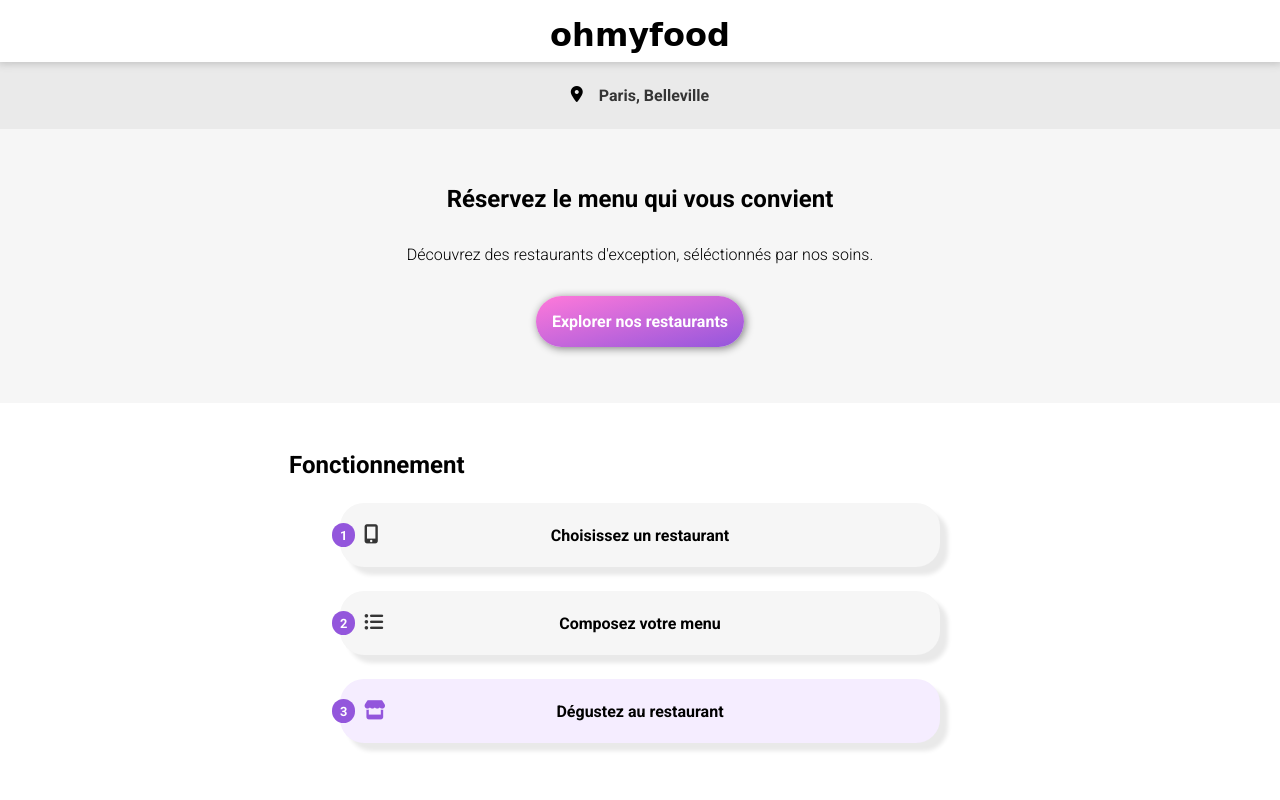
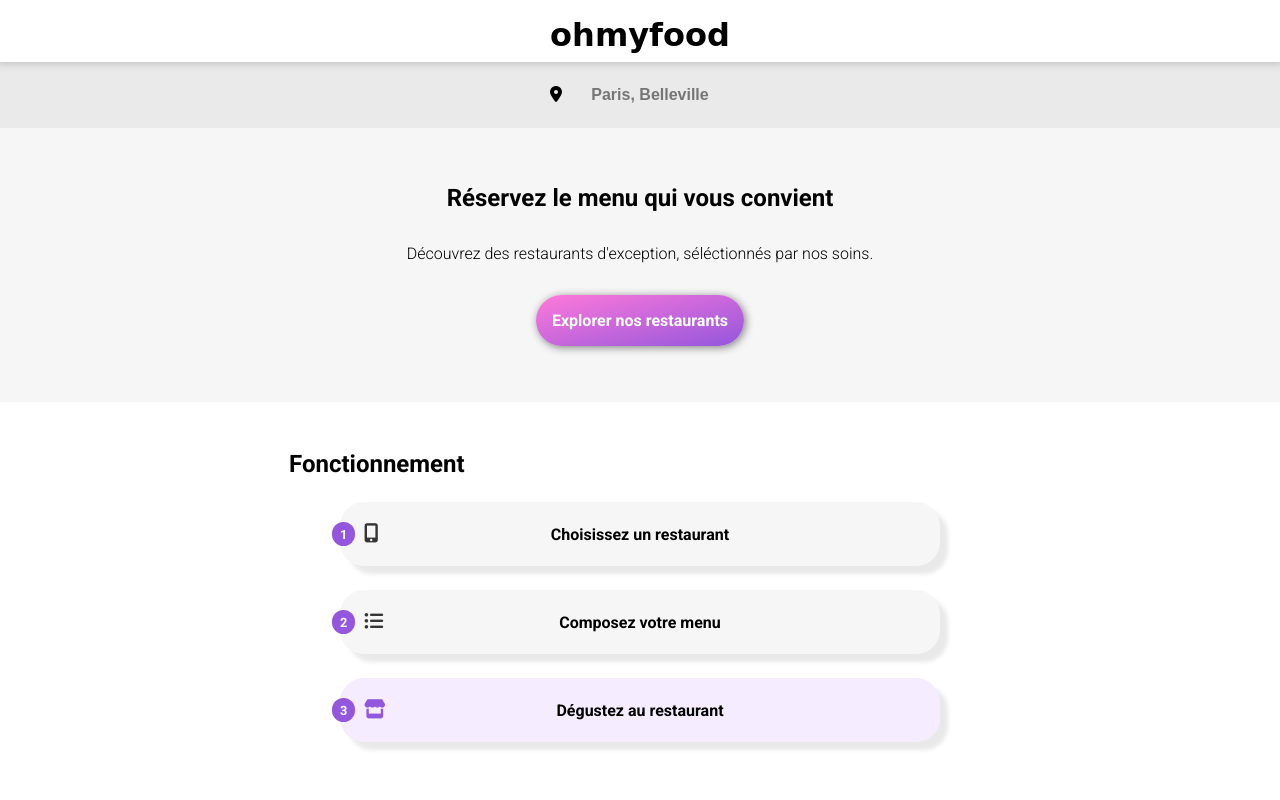
Before and after one commit to MickBsd/MickaelBoussard_3_21032021, a website: page public/index.html in a window 1280 px wide. Shown: the top 800 px of the page. Drawn offline with Linux system fonts and the light colour scheme; a web font is replaced by a local one.

Commit message:
replace <p> to <input> for localisation

```diff
--- a/public/index.html
+++ b/public/index.html
@@ -26,7 +26,7 @@
         <section>
             <div class="localisation">
                 <div class="localisation__icon fas fa-map-marker-alt"></div>
-                <p class="localisation__town">Paris, Belleville</p>
+                <input class="localisation__town" placeholder="Paris, Belleville"></input>
             </div>
             <div class="description">
                 <h2>Réservez le menu qui vous convient</h2>
--- a/src/sass/pages/_home.scss
+++ b/src/sass/pages/_home.scss
@@ -59,13 +59,17 @@
 
     &__icon {
         font-size: 1rem;
-        margin-right: 1rem;
+        margin-right: 0.5rem;
     }
 
     &__town {
+        width: 10rem;
         font-size: 1rem;
         font-weight: bold;
         color: $clr-light-black;
+        background-color: $clr-background-localisation;
+        border: none;
+        text-align: center;
     }
 }
 
```
Also changed, not shown: public/css/style.css, 1 other file.
